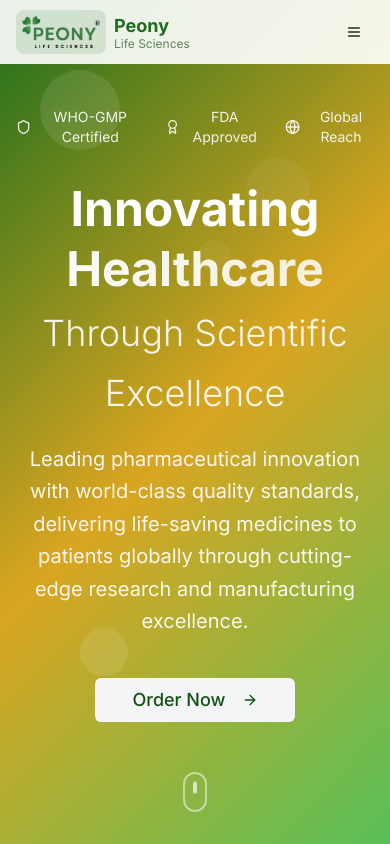
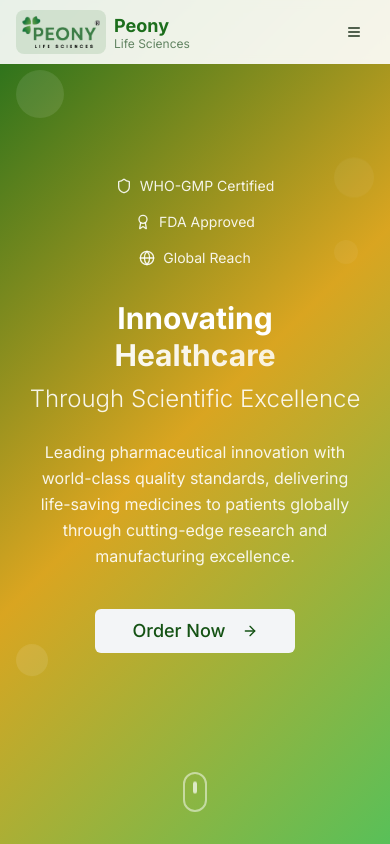
Before and after one commit to sridhar2226/peony-pharma-hub, a React (Vite) app: page / in a window 390 px wide. Shown: the top 844 px of the page. Built offline with nearby package versions, Linux system fonts and the light colour scheme.

Commit message:
Fix HeroSection responsiveness

```diff
--- a/src/components/HeroSection.tsx
+++ b/src/components/HeroSection.tsx
@@ -25,44 +25,44 @@ const HeroSection = () => {
 
       {/* Floating Elements */}
       <div className="absolute inset-0 overflow-hidden pointer-events-none">
-        <div className="absolute top-20 left-10 w-20 h-20 bg-white/10 rounded-full animate-float"></div>
-        <div className="absolute top-40 right-20 w-16 h-16 bg-white/5 rounded-full animate-float" style={{ animationDelay: '1s' }}></div>
-        <div className="absolute bottom-40 left-20 w-12 h-12 bg-white/10 rounded-full animate-float" style={{ animationDelay: '0.5s' }}></div>
-        <div className="absolute top-60 right-40 w-8 h-8 bg-white/5 rounded-full animate-float" style={{ animationDelay: '1.5s' }}></div>
+        <div className="absolute top-20 left-4 sm:left-10 w-12 h-12 sm:w-20 sm:h-20 bg-white/10 rounded-full animate-float"></div>
+        <div className="absolute top-40 right-4 sm:right-20 w-10 h-10 sm:w-16 sm:h-16 bg-white/5 rounded-full animate-float" style={{ animationDelay: '1s' }}></div>
+        <div className="absolute bottom-40 left-4 sm:left-20 w-8 h-8 sm:w-12 sm:h-12 bg-white/10 rounded-full animate-float" style={{ animationDelay: '0.5s' }}></div>
+        <div className="absolute top-60 right-8 sm:right-40 w-6 h-6 sm:w-8 sm:h-8 bg-white/5 rounded-full animate-float" style={{ animationDelay: '1.5s' }}></div>
       </div>
 
       {/* Content */}
       <div className={`relative z-10 container mx-auto px-4 text-center transition-all duration-1000 pt-8 ${isVisible ? 'animate-fade-in-up' : 'opacity-0'}`}>
         <div className="max-w-4xl mx-auto">
           {/* Trust Badges */}
-          <div className="flex justify-center items-center space-x-6 mb-8">
+          <div className="flex flex-col sm:flex-row justify-center items-center gap-4 sm:gap-6 mb-8">
             <div className="flex items-center text-white/90 text-sm">
-              <Shield className="w-5 h-5 mr-2" />
+              <Shield className="w-4 h-4 sm:w-5 sm:h-5 mr-2" />
               WHO-GMP Certified
             </div>
             <div className="flex items-center text-white/90 text-sm">
-              <Award className="w-5 h-5 mr-2" />
+              <Award className="w-4 h-4 sm:w-5 sm:h-5 mr-2" />
               FDA Approved
             </div>
             <div className="flex items-center text-white/90 text-sm">
-              <Globe className="w-5 h-5 mr-2" />
+              <Globe className="w-4 h-4 sm:w-5 sm:h-5 mr-2" />
               Global Reach
             </div>
           </div>
 
           {/* Main Headline */}
-          <h1 className="text-5xl md:text-7xl font-bold text-white mb-6 leading-tight">
+          <h1 className="text-3xl sm:text-4xl md:text-5xl lg:text-7xl font-bold text-white mb-6 leading-tight px-2">
             Innovating
             <span className="block bg-gradient-to-r from-white to-white/80 bg-clip-text text-transparent">
               Healthcare
             </span>
-            <span className="text-4xl md:text-5xl font-light text-white/90">
+            <span className="text-2xl sm:text-3xl md:text-4xl lg:text-5xl font-light text-white/90 block mt-2">
               Through Scientific Excellence
             </span>
           </h1>
 
           {/* Subheadline */}
-          <p className="text-xl md:text-2xl text-white/90 mb-10 max-w-3xl mx-auto leading-relaxed">
+          <p className="text-base sm:text-lg md:text-xl lg:text-2xl text-white/90 mb-10 max-w-3xl mx-auto leading-relaxed px-4">
             Leading pharmaceutical innovation with world-class quality standards,
             delivering life-saving medicines to patients globally through
             cutting-edge research and manufacturing excellence.
```
